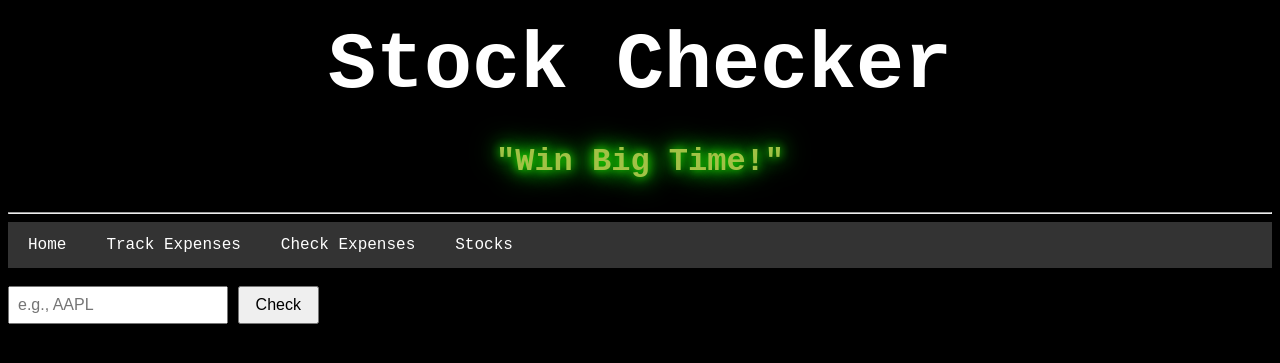
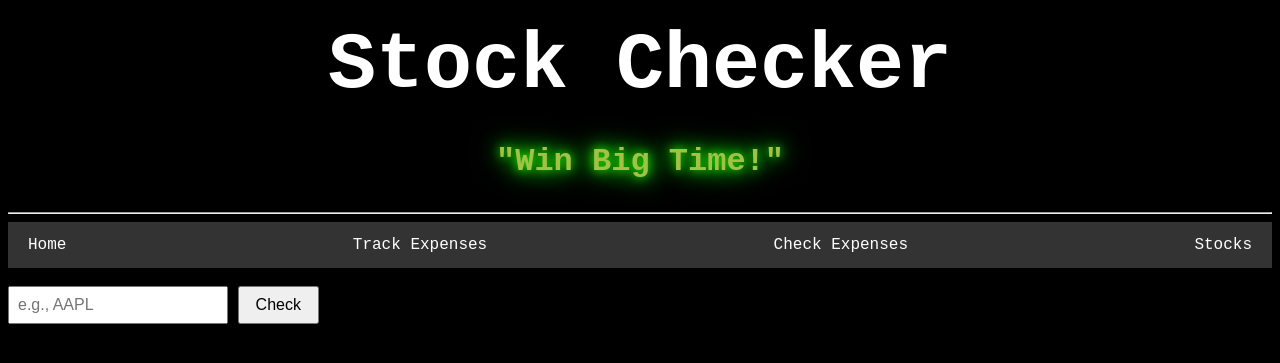
Before and after one commit to MaxineSomers/McWics, a Flask app: page /stockChecking in a window 1280 px wide. Shown: the top 363 px of the page. Run offline with Flask 3, Linux system fonts and the light colour scheme.

Commit message:
navbar on stock checker

```diff
--- a/templates/stockChecking.html
+++ b/templates/stockChecking.html
@@ -84,6 +84,8 @@
             overflow: hidden;
             background-color: #333; /* Dark grey color */
             width: 100%; /* Full width of the screen */
+            display: flex; /* Use flexbox */
+            justify-content: space-between; /* Distribute items evenly */
         }
 
         .navbar a {
```
